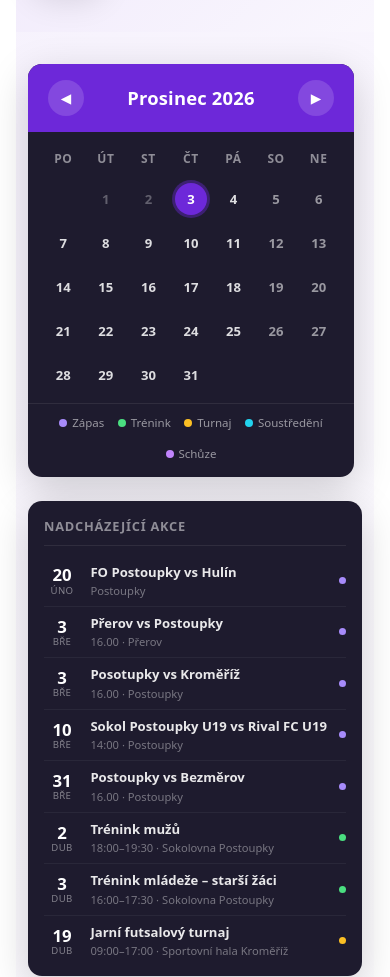
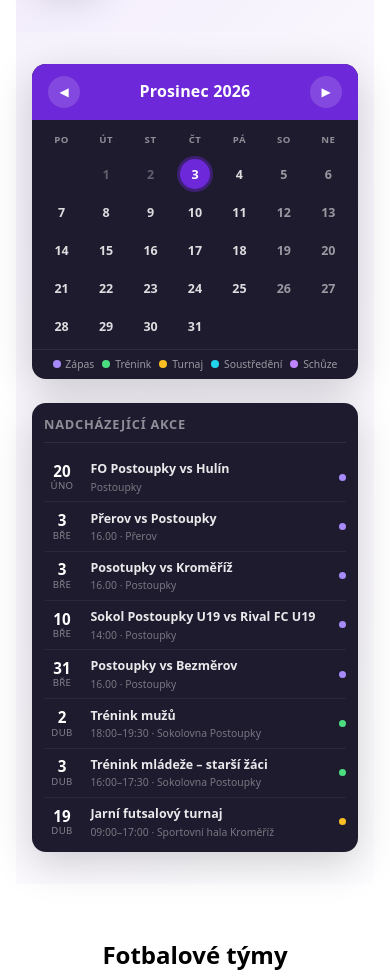
Before and after one commit to tt2802/fo-tj-sokol-postoupky, an Eleventy site: page src/index.njk in a window 390 px wide. Shown: the part 440-1417 px from the top of the page. Built offline with nearby package versions, Linux system fonts and the light colour scheme; Eleventy itself is replaced by a stand-in of ours; files that its build step writes are made by us from their sources.

Commit message:
fix: responsive calendar - stack pod 860px, kompaktní mobil pod 480px

```diff
--- a/src/assets/css/styles.css
+++ b/src/assets/css/styles.css
@@ -768,37 +768,90 @@ body {
   height: 7px;
 }
 
-@media (max-width: 480px) {
+@media (max-width: 860px) {
   .cal-layout {
     flex-direction: column;
-    align-items: stretch;
+    align-items: center;
   }
 
   .cal-widget {
     flex: none;
+    width: 100%;
+    max-width: 420px;
+  }
+
+  .cal-sidebar {
+    width: 100%;
+    max-width: 420px;
+    max-height: none;
+  }
+}
+
+@media (max-width: 480px) {
+  .cal-widget,
+  .cal-sidebar {
     max-width: 100%;
     border-radius: 14px;
     margin: 0 -0.25rem;
   }
 
-  .cal-sidebar {
-    border-radius: 14px;
-    margin: 0 -0.25rem;
-    max-height: none;
+  .cal-header {
+    padding: 0.75rem 1rem;
+  }
+
+  .cal-header__title {
+    font-size: 1rem;
+  }
+
+  .cal-nav {
+    width: 32px;
+    height: 32px;
+    font-size: 0.75rem;
   }
 
   .cal-num {
-    width: 32px;
-    height: 32px;
-    font-size: 0.82rem;
+    width: 30px;
+    height: 30px;
+    font-size: 0.78rem;
+  }
+
+  .cal-table {
+    padding: 0.3rem 0.4rem 0.15rem;
+    border-spacing: 2px;
+  }
+
+  .cal-table th {
+    font-size: 0.6rem;
   }
 
   .cal-table td {
-    height: 40px;
+    height: 36px;
   }
 
   .cal-dot {
     width: 5px;
     height: 5px;
   }
+
+  .cal-legend {
+    gap: 0.5rem;
+    font-size: 0.65rem;
+    padding: 0.4rem 0.5rem;
+  }
+
+  .cal-sidebar {
+    padding: 0.75rem 0.75rem 0.4rem;
+  }
+
+  .cal-up__day {
+    font-size: 0.95rem;
+  }
+
+  .cal-up__title {
+    font-size: 0.78rem;
+  }
+
+  .cal-up__meta {
+    font-size: 0.65rem;
+  }
 }
```
